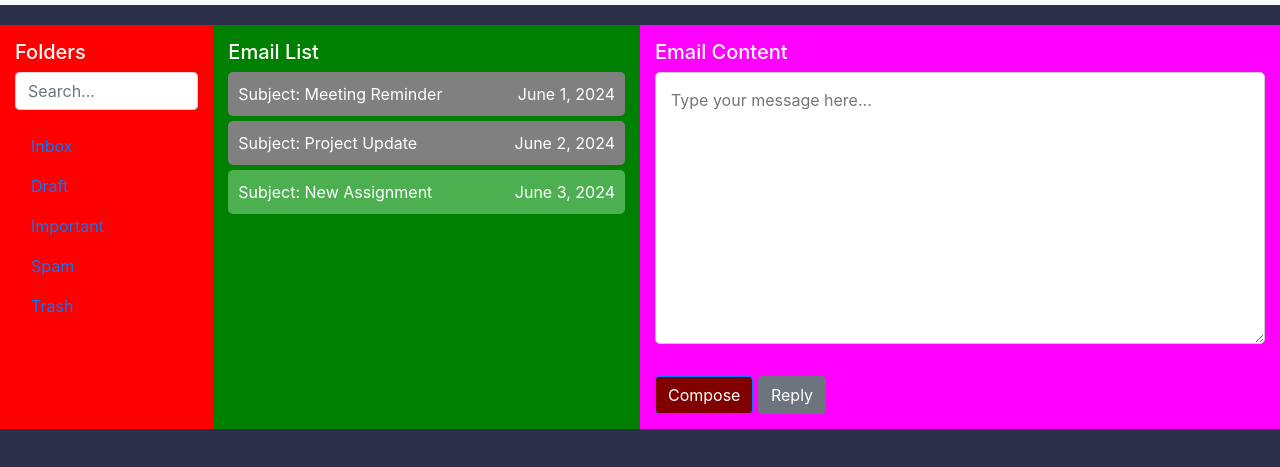
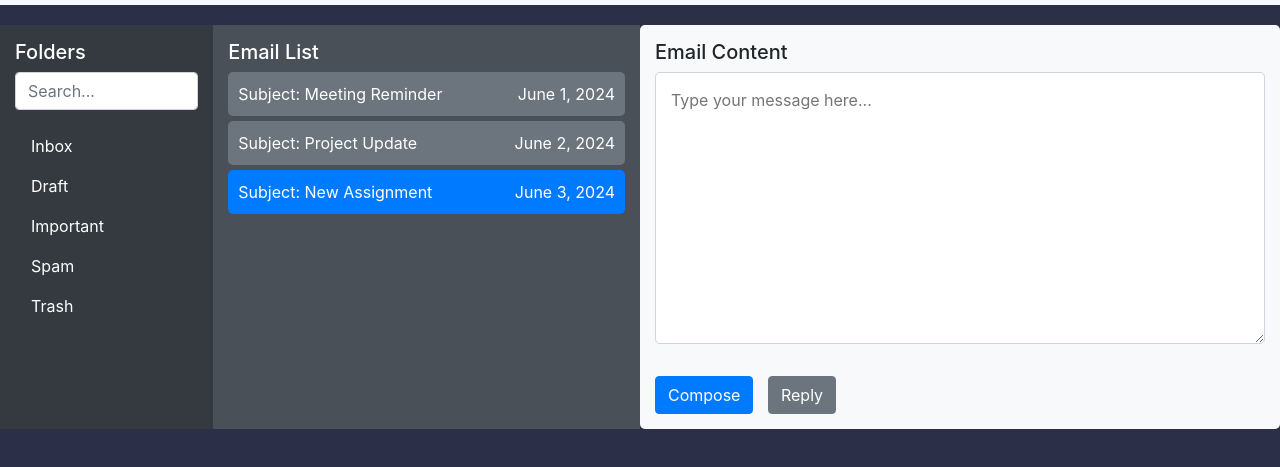
Before and after one commit to tom914z/bootstrap-email-garcia, a plain HTML site: page index.html in a window 1280 px wide. Shown: the part 107-574 px from the top of the page. Drawn offline with nearby package versions, Linux system fonts and the light colour scheme.

Commit message:
Update styles.css

```diff
--- a/styles.css
+++ b/styles.css
@@ -1,3 +1,4 @@
+/* General Styles */
 body {
     background-color: #2c2f48;
     color: #ffffff;
@@ -8,17 +9,29 @@ body {
     margin-bottom: 20px;
 }
 
+/* Sidebar */
 .sidebar {
-    background-color: #ff0000;
+    background-color: #343a40;
+    color: #ffffff;
     padding: 15px;
+}
+
+.sidebar .nav-link {
+    color: #ffffff;
+}
+
+.sidebar .nav-link:hover {
+    background-color: #495057;
+    border-radius: 4px;
 }
 
 .search-bar {
     margin-bottom: 15px;
 }
 
+/* Email List */
 .email-list {
-    background-color: #008000;
+    background-color: #495057;
     padding: 15px;
 }
 
@@ -26,32 +39,41 @@ body {
     display: flex;
     justify-content: space-between;
     padding: 10px;
-    background-color: #808080;
+    background-color: #6c757d;
     margin-bottom: 5px;
     border-radius: 5px;
     cursor: pointer;
 }
 
 .email-item.selected {
-    background-color: #4caf50;
+    background-color: #007bff;
 }
 
+/* Email Content */
 .email-content {
-    background-color: #ff00ff;
+    background-color: #f8f9fa;
+    color: #212529;
     padding: 15px;
+    border-radius: 5px;
 }
 
 .message {
     background-color: #ffffff;
-    color: #000000;
+    color: #212529;
     padding: 15px;
     margin-bottom: 10px;
     border-radius: 5px;
     width: 100%;
-    border: 1px solid #cccccc;
+    border: 1px solid #ced4da;
 }
 
-.compose {
-    background-color: #800000;
+.button-group .compose {
+    background-color: #007bff;
+    color: #ffffff;
+    margin-right: 10px;
+}
+
+.button-group .reply {
+    background-color: #6c757d;
     color: #ffffff;
 }
```
